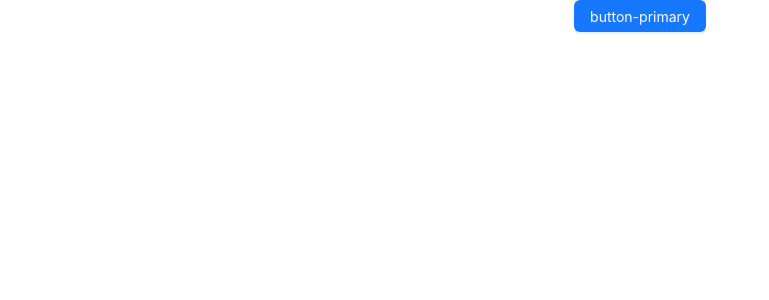
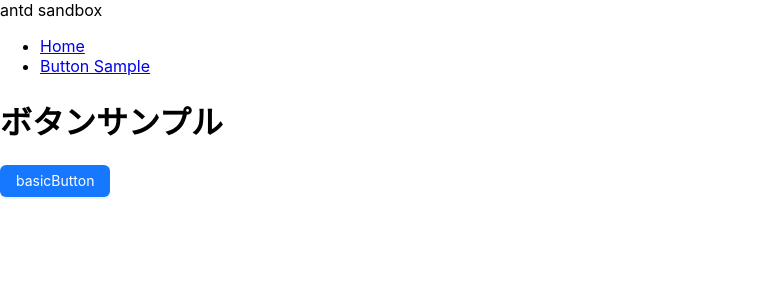
Before and after one commit to TatsuSerendipity/antd-sandbox, a React (Create React App) app: page /ButtonSample in a window 1280 px wide. Shown: the top 300 px of the page, without its empty margins (0-769 px from the left). Built offline with nearby package versions, Linux system fonts and the light colour scheme.

Commit message:
react-roterの取り込み

```diff
--- a/package.json
+++ b/package.json
@@ -13,6 +13,7 @@
     "antd": "^5.1.7",
     "react": "^18.2.0",
     "react-dom": "^18.2.0",
+    "react-router-dom": "^5.3.4",
     "react-scripts": "5.0.1",
     "typescript": "^4.9.5",
     "web-vitals": "^2.1.4"
@@ -40,5 +41,9 @@
       "last 1 firefox version",
       "last 1 safari version"
     ]
+  },
+  "devDependencies": {
+    "eslint": "^8.34.0",
+    "prettier": "^2.8.4"
   }
 }
--- a/src/App.tsx
+++ b/src/App.tsx
@@ -1,16 +1,17 @@
-import React from 'react';
-import './App.css';
-import { Space } from 'antd';
-import Button from './parts/Button';
+import "./App.css";
+import { BrowserRouter, Route } from "react-router-dom";
+import Navigation from "./pages/Navigation";
+import ButtonSample from "./pages/ButtonaSample";
 
-function App() {
-  return (
-    <div className="App">
-      <Space wrap>
-        <Button type='primary' word='button-primary'/>
-      </Space>
-    </div>
-  );
-}
+const App = () => (
+  <BrowserRouter>
+    <Route path="/">
+      <Navigation />
+    </Route>
+    <Route path="/ButtonSample">
+      <ButtonSample />
+    </Route>
+  </BrowserRouter>
+);
 
 export default App;
--- /dev/null
+++ b/src/pages/ButtonaSample.tsx
@@ -0,0 +1,14 @@
+import Button from "../parts/Button";
+
+const ButtonSample = () => {
+  return (
+    <>
+      <h1>ボタンサンプル</h1>
+      <div>
+        <Button type="primary" word="basicButton" />
+      </div>
+    </>
+  );
+};
+
+export default ButtonSample;
--- /dev/null
+++ b/src/pages/Navigation.tsx
@@ -0,0 +1,17 @@
+import { Link } from "react-router-dom";
+
+const Navigation = () => (
+  <>
+    <div>antd sandbox</div>
+    <ul>
+      <li>
+        <a href="/">Home</a>
+      </li>
+      <li>
+        <a href="/ButtonSample">Button Sample</a>
+      </li>
+    </ul>
+  </>
+);
+
+export default Navigation;
--- a/src/parts/Button.tsx
+++ b/src/parts/Button.tsx
@@ -1,15 +1,20 @@
-import React from 'react';
-import { Button as AntdButton } from 'antd';
+import React from "react";
+import { Button as AntdButton } from "antd";
 
 type ButtonProps = {
-    word: string,
-    type?: "link" | "text" | "ghost" | "default" | "primary" | "dashed" | undefined,
-}
+  word: string;
+  type?:
+    | "link"
+    | "text"
+    | "ghost"
+    | "default"
+    | "primary"
+    | "dashed"
+    | undefined;
+};
 
 const Button: React.FC<ButtonProps> = (props) => (
-    <AntdButton type={props.type}>
-        {props.word}
-    </AntdButton>
-)
+  <AntdButton type={props.type}>{props.word}</AntdButton>
+);
 
 export default Button;
```
Also changed, not shown: .eslintrc.json (added), 1 other file (tests, documents, lock files or other folders).
